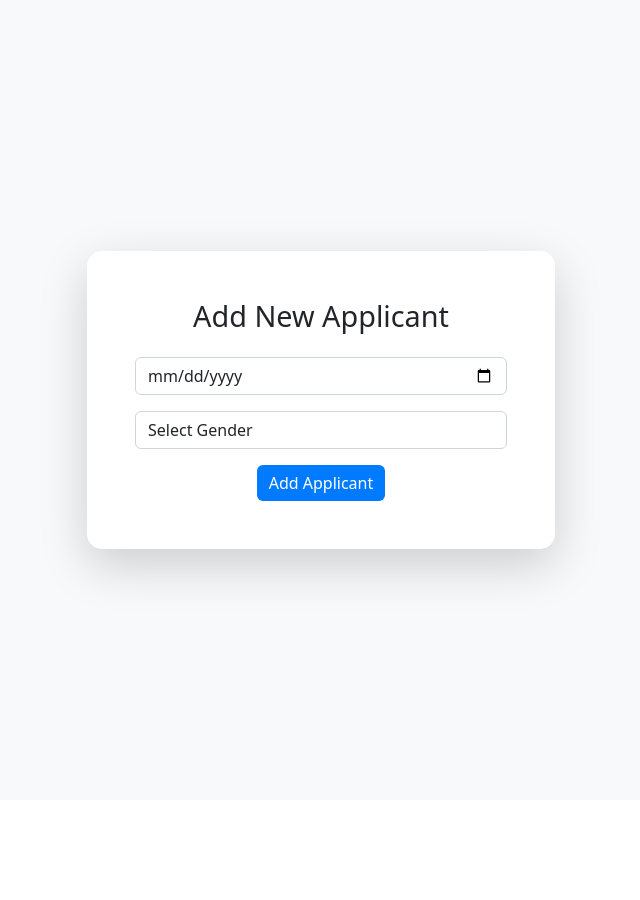
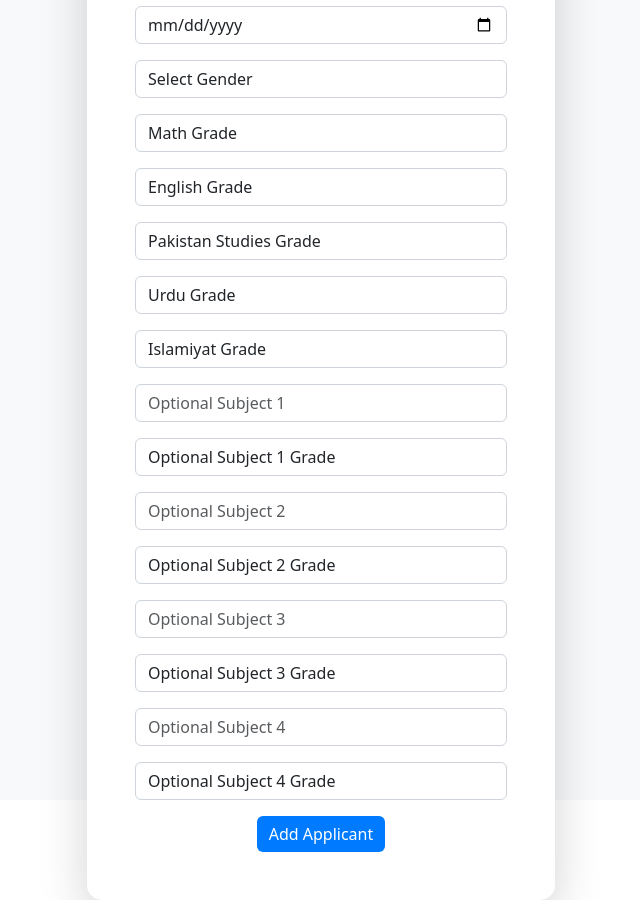
Before and after one commit to muhammad-anas17/Final_Year_Project, a React (Create React App) app in the folder frontend/: page /uquestion/1 in a window 1280 px wide. Shown: the whole page, without its empty margins (319-959 px from the left). Before the commit the page ends 800 px from the top, so only its background shows below. Built offline with nearby package versions, Linux system fonts and the light colour scheme.

Commit message:
Grade Questionnaire

```diff
--- a/frontend/src/Pages/Uquestion.jsx
+++ b/frontend/src/Pages/Uquestion.jsx
@@ -14,12 +14,30 @@ const Uquestion = () => {
     Gender:"",
   });
 
+  const [grade, setGrades]= useState({
+    userid: userId,
+    Math:"",
+    Eng:"",
+    Pak:"",
+    Urdu:"",
+    Isl:"",
+    Sub1:"",
+    Sub1Grade:"",
+    Sub2:"",
+    Sub2Grade:"",
+    Sub3:"",
+    Sub3Grade:"",
+    Sub4:"",
+    Sub4Grade:"",
+  });
+
 
   const navigate= useNavigate();
   const handleChange= (e) =>{
     console.log("Target name:", e.target.name);
     console.log("Target value:", e.target.value);
-    setBooks((prev)=>({...prev, [e.target.name]: e.target.value}))
+    setBooks((prev)=>({...prev, [e.target.name]: e.target.value}));
+    setGrades((prev)=>({...prev, [e.target.name]: e.target.value}));
   };
   const handleClick= async (e) =>{
     e.preventDefault();
@@ -68,6 +86,244 @@ const Uquestion = () => {
                       <option value="other">Other</option>
                     </select>
                   </div>
+
+                  <div className="mb-3">
+                    <label htmlFor="grade"></label>
+                    <select
+                      id="Math"
+                      className="form-control"
+                      name="Math"
+                      onChange={handleChange}
+                      value={grade.Math}
+                    >
+                      <option value="">Math Grade</option>
+                      <option value="A">A</option>
+                      <option value="B">B</option>
+                      <option value="C">C</option>
+                      <option value="D">D</option>
+                      <option value="E">E</option>
+                      <option value="U">U</option>
+
+                    </select>
+                  </div>
+
+                  <div className="mb-3">
+                    <label htmlFor="grade"></label>
+                    <select
+                      id="Eng"
+                      className="form-control"
+                      name="Eng"
+                      onChange={handleChange}
+                      value={grade.Eng}
+                    >
+                      <option value="">English Grade</option>
+                      <option value="A">A</option>
+                      <option value="B">B</option>
+                      <option value="C">C</option>
+                      <option value="D">D</option>
+                      <option value="E">E</option>
+                      <option value="U">U</option>
+
+                    </select>
+                  </div>
+
+                  <div className="mb-3">
+                    <label htmlFor="grade"></label>
+                    <select
+                      id="Pak"
+                      className="form-control"
+                      name="Pak"
+                      onChange={handleChange}
+                      value={grade.Pak}
+                    >
+                      <option value="">Pakistan Studies Grade</option>
+                      <option value="A">A</option>
+                      <option value="B">B</option>
+                      <option value="C">C</option>
+                      <option value="D">D</option>
+                      <option value="E">E</option>
+                      <option value="U">U</option>
+
+                    </select>
+                  </div>
+
+                  <div className="mb-3">
+                    <label htmlFor="grade"></label>
+                    <select
+                      id="Urdu"
+                      className="form-control"
+                      name="Urdu"
+                      onChange={handleChange}
+                      value={grade.Urdu}
+                    >
+                      <option value="">Urdu Grade</option>
+                      <option value="A">A</option>
+                      <option value="B">B</option>
+                      <option value="C">C</option>
+                      <option value="D">D</option>
+                      <option value="E">E</option>
+                      <option value="U">U</option>
+
+                    </select>
+                  </div>
+
+                  <div className="mb-3">
+                    <label htmlFor="grade"></label>
+                    <select
+                      id="Isl"
+                      className="form-control"
+                      name="Isl"
+                      onChange={handleChange}
+                      value={grade.Isl}
+                    >
+                      <option value="">Islamiyat Grade</option>
+                      <option value="A">A</option>
+                      <option value="B">B</option>
+                      <option value="C">C</option>
+                      <option value="D">D</option>
+                      <option value="E">E</option>
+                      <option value="U">U</option>
+
+                    </select>
+                  </div>
+
+                  <div className="mb-3">
+                    <input
+                      type="text"
+                      className="form-control"
+                      placeholder="Optional Subject 1"
+                      name="Sub1"
+                      onChange={handleChange}
+                    />
+                  </div>
+
+
+                  <div className="mb-3">
+                    <label htmlFor="grade"></label>
+                    <select
+                      id="Sub1Grade"
+                      className="form-control"
+                      name="Sub1Grade"
+                      onChange={handleChange}
+                      value={grade.Sub1Grade}
+                    >
+                      <option value="">Optional Subject 1 Grade</option>
+                      <option value="A">A</option>
+                      <option value="B">B</option>
+                      <option value="C">C</option>
+                      <option value="D">D</option>
+                      <option value="E">E</option>
+                      <option value="U">U</option>
+
+                    </select>
+                  </div>
+
+                  <div className="mb-3">
+                    <input
+                      type="text"
+                      className="form-control"
+                      placeholder="Optional Subject 2"
+                      name="Sub2"
+                      onChange={handleChange}
+                    />
+                  </div>
+
+
+                  <div className="mb-3">
+                    <label htmlFor="grade"></label>
+                    <select
+                      id="Sub2Grade"
+                      className="form-control"
+                      name="Sub2Grade"
+                      onChange={handleChange}
+                      value={grade.Sub2Grade}
+                    >
+                      <option value="">Optional Subject 2 Grade</option>
+                      <option value="A">A</option>
+                      <option value="B">B</option>
+                      <option value="C">C</option>
+                      <option value="D">D</option>
+                      <option value="E">E</option>
+                      <option value="U">U</option>
+
+                    </select>
+                  </div>
+
+
+                  {/* Optional Sub 3 */}
+                  <div className="mb-3">
+                    <input
+                      type="text"
+                      className="form-control"
+                      placeholder="Optional Subject 3"
+                      name="Sub3"
+                      onChange={handleChange}
+                    />
+                  </div>
+
+
+                  <div className="mb-3">
+                    <label htmlFor="grade"></label>
+                    <select
+                      id="Sub3Grade"
+                      className="form-control"
+                      name="Sub3Grade"
+                      onChange={handleChange}
+                      value={grade.Sub3Grade}
+                    >
+                      <option value="">Optional Subject 3 Grade</option>
+                      <option value="A">A</option>
+                      <option value="B">B</option>
+                      <option value="C">C</option>
+                      <option value="D">D</option>
+                      <option value="E">E</option>
+                      <option value="U">U</option>
+
+                    </select>
+                  </div>
+
+                  {/* optional subject 4 */}
+
+                  <div className="mb-3">
+                    <input
+                      type="text"
+                      className="form-control"
+                      placeholder="Optional Subject 4"
+                      name="Sub4"
+                      onChange={handleChange}
+                    />
+                  </div>
+
+
+                  <div className="mb-3">
+                    <label htmlFor="grade"></label>
+                    <select
+                      id="Sub4Grade"
+                      className="form-control"
+                      name="Sub4Grade"
+                      onChange={handleChange}
+                      value={grade.Sub4Grade}
+                    >
+                      <option value="">Optional Subject 4 Grade</option>
+                      <option value="A">A</option>
+                      <option value="B">B</option>
+                      <option value="C">C</option>
+                      <option value="D">D</option>
+                      <option value="E">E</option>
+                      <option value="U">U</option>
+
+                    </select>
+                  </div>
+
+
+
+
+
+
+
+
+
+
                   <button
                     type="submit"
                     className="btn btn-primary btn-block"
```
